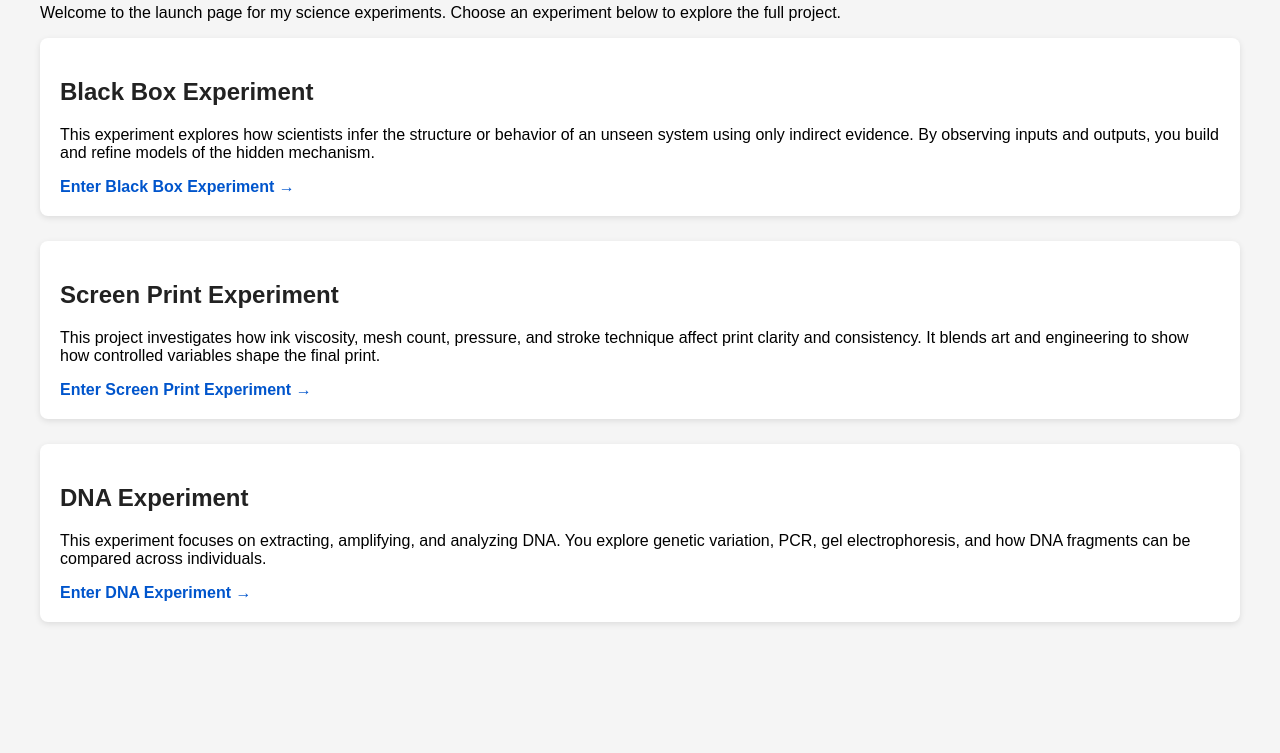
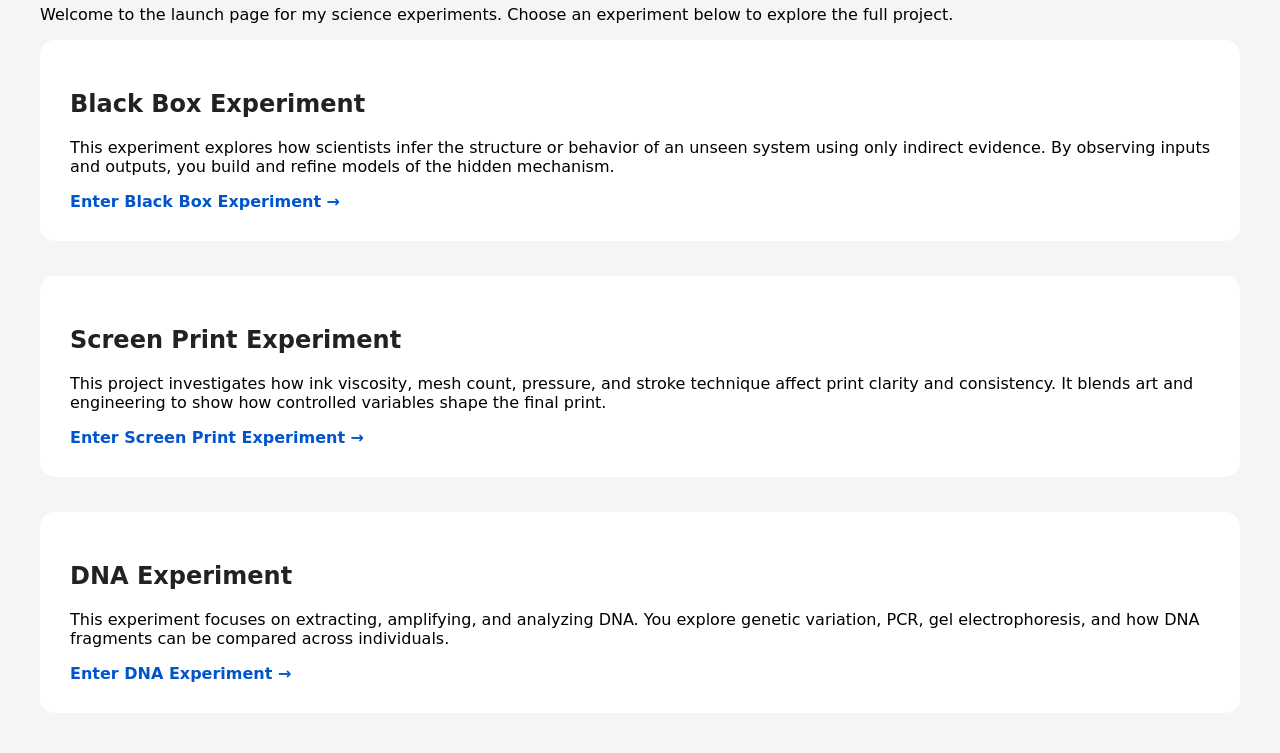
Before and after one commit to Maceodagoat/Maceodagoat.github.io, a plain HTML site: page index.html in a window 1280 px wide. Shown: the part 94-847 px from the top of the page. Before the commit the page ends 800 px from the top, so only its background shows below. Drawn offline with Linux system fonts and the light colour scheme.

Commit message:
Update index.html

```diff
--- a/index.html
+++ b/index.html
@@ -2,10 +2,10 @@
 <html lang="en">
 <head>
     <meta charset="UTF-8">
-    <title>Experiments Overview</title>
+    <title>New media and tech expirements homepage</title>
     <style>
         body {
-            font-family: Arial, sans-serif;
+            font-family: 'Brush Script MT', cursive;
             margin: 40px;
             background: #f5f5f5;
         }
@@ -14,10 +14,9 @@
         }
         .experiment {
             background: white;
-            padding: 20px;
-            margin-bottom: 25px;
-            border-radius: 8px;
-            box-shadow: 0 2px 6px rgba(0,0,0,0.1);
+            padding: 30px;
+            margin-bottom: 35px;
+            border-radius: 15px;
         }
         a {
             color: #0055cc;
```
